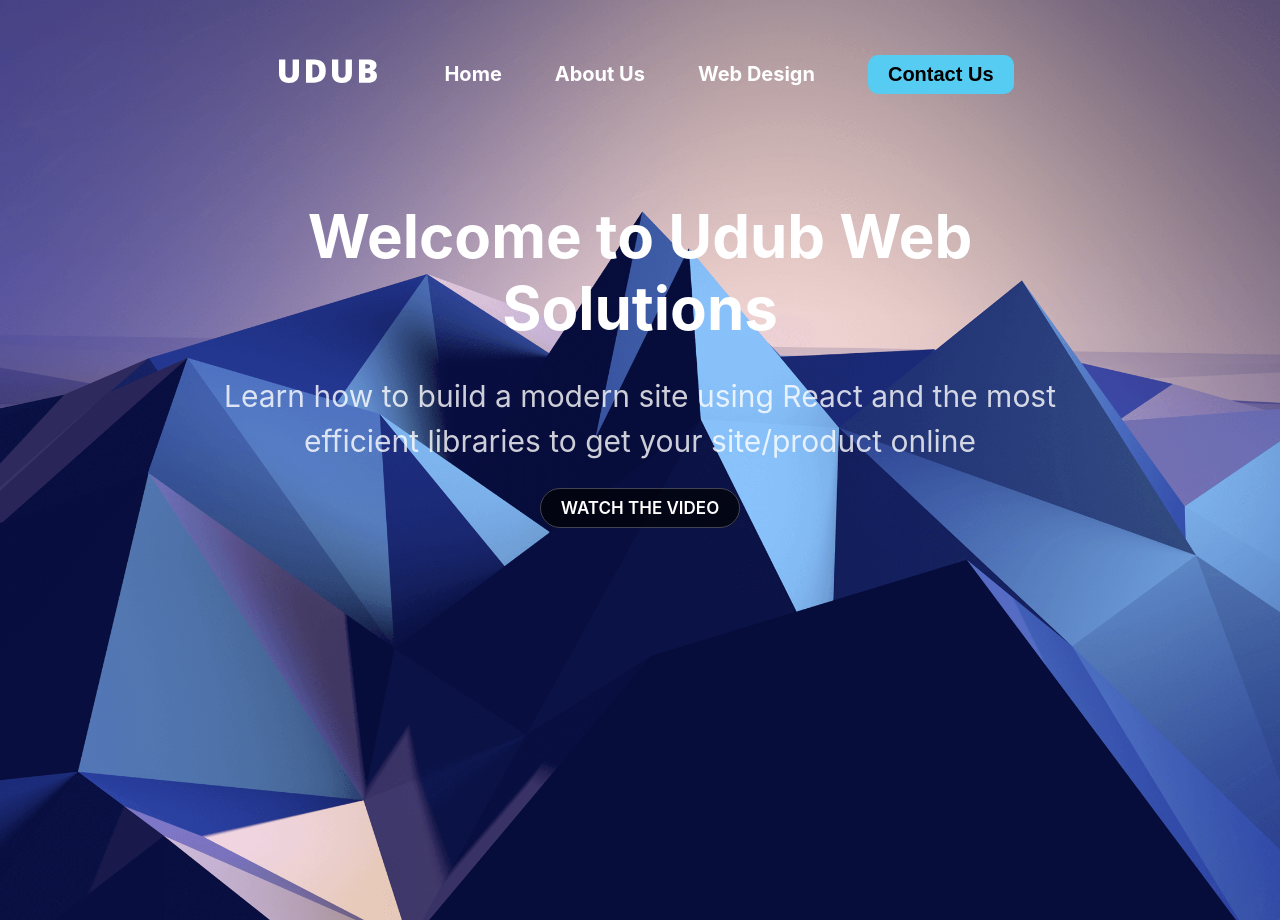
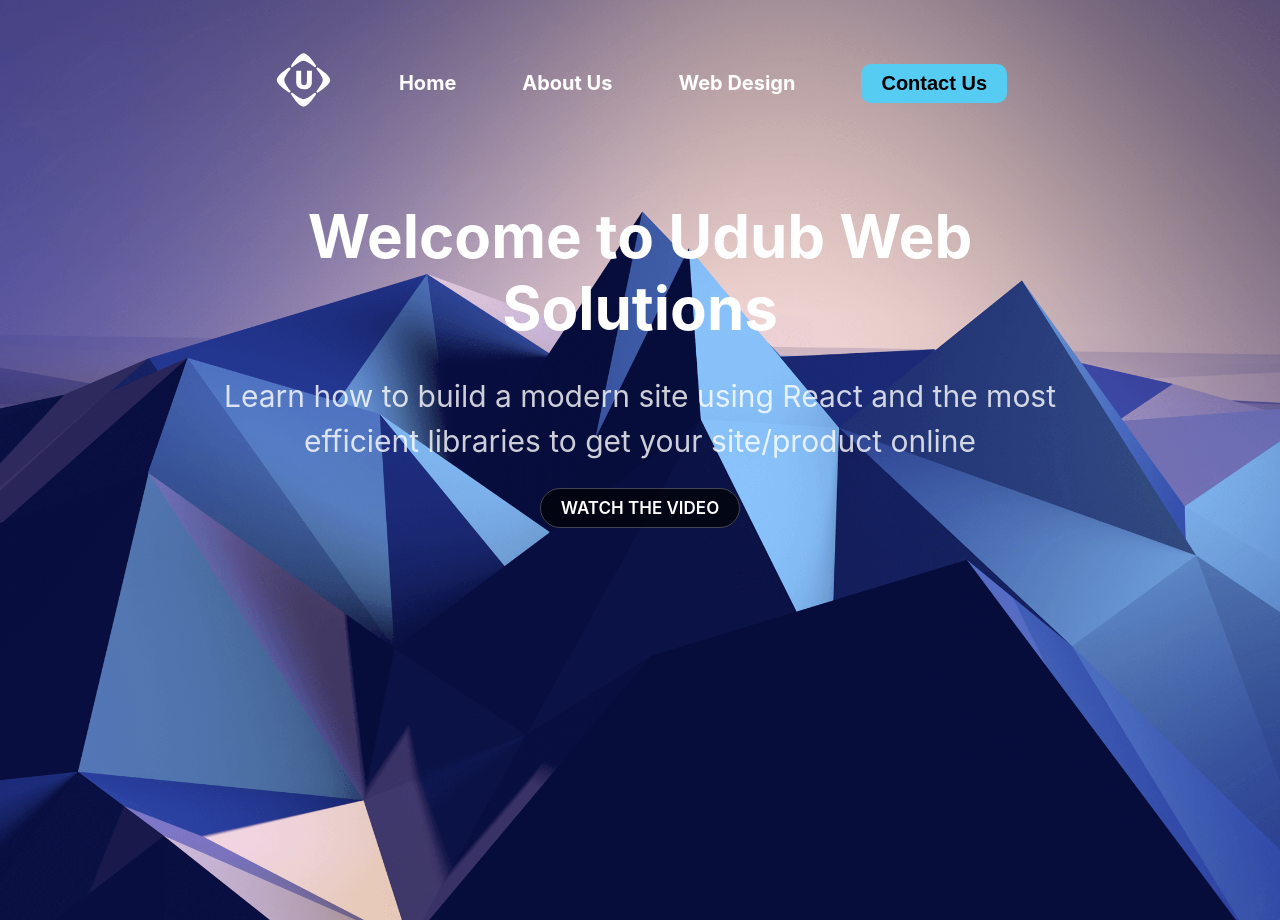
Before and after one commit to alisalad/qaranimo-app, a Gatsby site: page / in a window 1280 px wide. Built offline with nearby package versions, Linux system fonts and the light colour scheme; Gatsby itself is replaced by a stand-in of ours.

Commit message:
logo added

```diff
--- a/src/components/header.js
+++ b/src/components/header.js
@@ -5,7 +5,7 @@ const Header = ({ siteTitle }) => (
   <div className="Header">
     <div className="HeaderGroup">
       <Link to="/">
-        <img src={require('../images/udub_logo.svg')} width="125" />
+        <img src={require('../images/udub-logo.svg')} width="60" />
       </Link>
       <Link to="/home">Home</Link>
       <Link to="/about">About Us</Link>
```
Also changed, not shown: src/images/fav.png (deleted), src/images/hero-4.png (deleted), src/images/hero3.png (deleted), src/images/letter-r.svg (added), src/images/udub-1.png (added), src/images/udub-logo.svg (added), src/images/udub.svg (deleted), src/images/udub_logo.svg (deleted).
